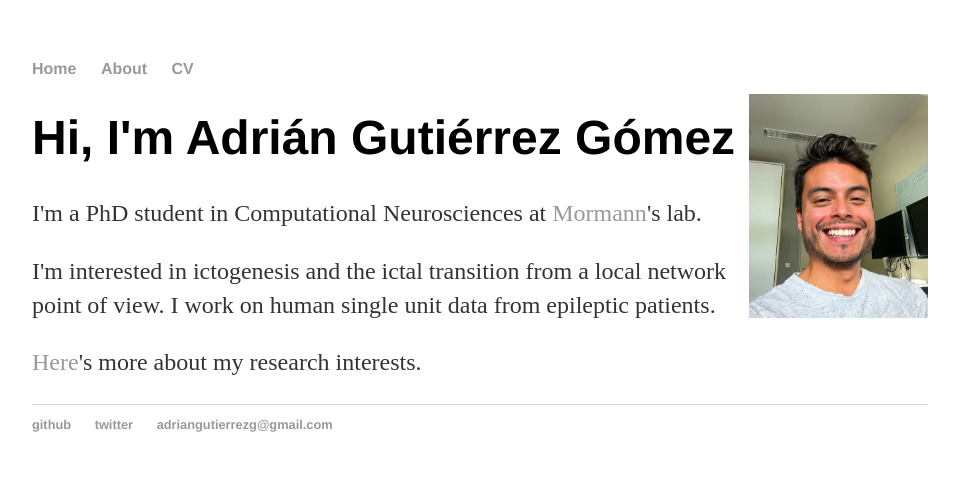
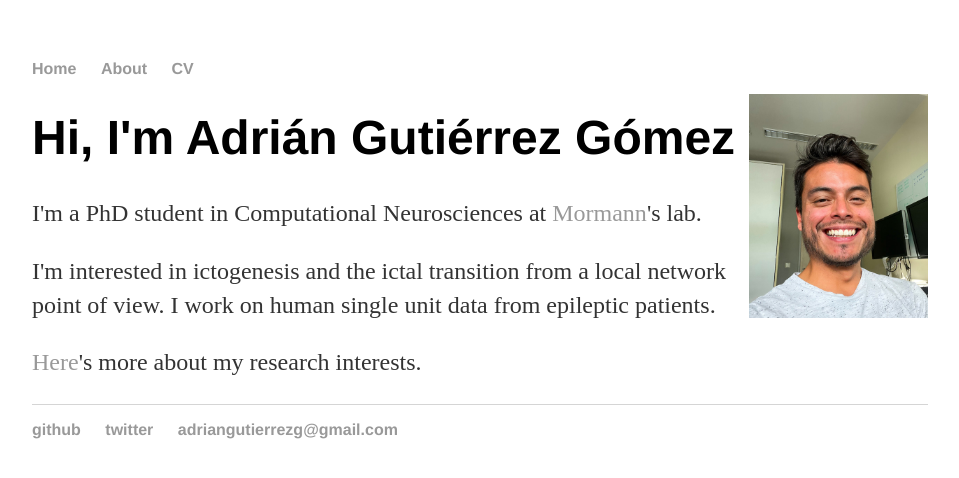
Before and after one commit to adriangutierrezg/adriangutierrezg.github.io, a Jekyll site: the page built from index.html, in a window 1280 px wide. Shown: the top 478 px of the page, without its empty margins (160-1119 px from the left). Built offline with Jekyll 4.4.1, drawn with Linux system fonts in a browser that asks for light colours.

Commit message:
Update main.css

```diff
--- a/css/main.css
+++ b/css/main.css
@@ -36,7 +36,7 @@ img{
 }
 footer {
     border-top: 1px solid #d5d5d5;
-    font-size: .8em;
+    font-size: 1.0em;
 }
 
 ul.posts {
```
